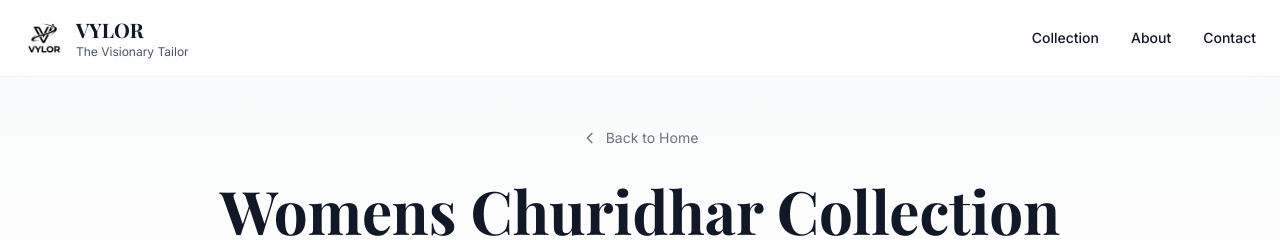
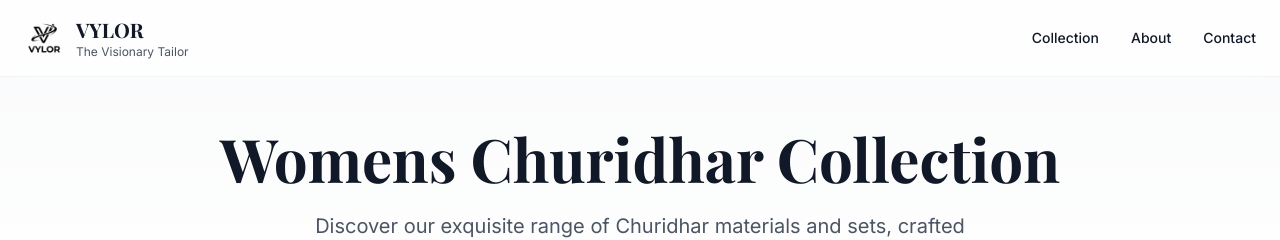
Before and after one commit to ABHAY200/vylor, a Next.js app: page /churidhar in a window 1280 px wide. Shown: the top 240 px of the page. Built offline with nearby package versions, Linux system fonts and the light colour scheme; a web font is replaced by a local one.

Commit message:
Remove back link from Churidhar listing page for a cleaner design.

```diff
--- a/app/churidhar/page.tsx
+++ b/app/churidhar/page.tsx
@@ -26,25 +26,6 @@ export default function ChuridharListing() {
             transition={{ duration: 0.8 }}
             className="text-center"
           >
-            <Link
-              href="/"
-              className="inline-flex items-center text-sm text-gray-500 hover:text-black mb-8 transition-colors group"
-            >
-              <svg
-                className="w-4 h-4 mr-2 transform group-hover:-translate-x-1 transition-transform"
-                fill="none"
-                viewBox="0 0 24 24"
-                stroke="currentColor"
-              >
-                <path
-                  strokeLinecap="round"
-                  strokeLinejoin="round"
-                  strokeWidth={2}
-                  d="M15 19l-7-7 7-7"
-                />
-              </svg>
-              Back to Home
-            </Link>
             <h1 className="font-serif text-4xl sm:text-5xl md:text-6xl font-bold mb-6">
               Womens Churidhar Collection
             </h1>
```
